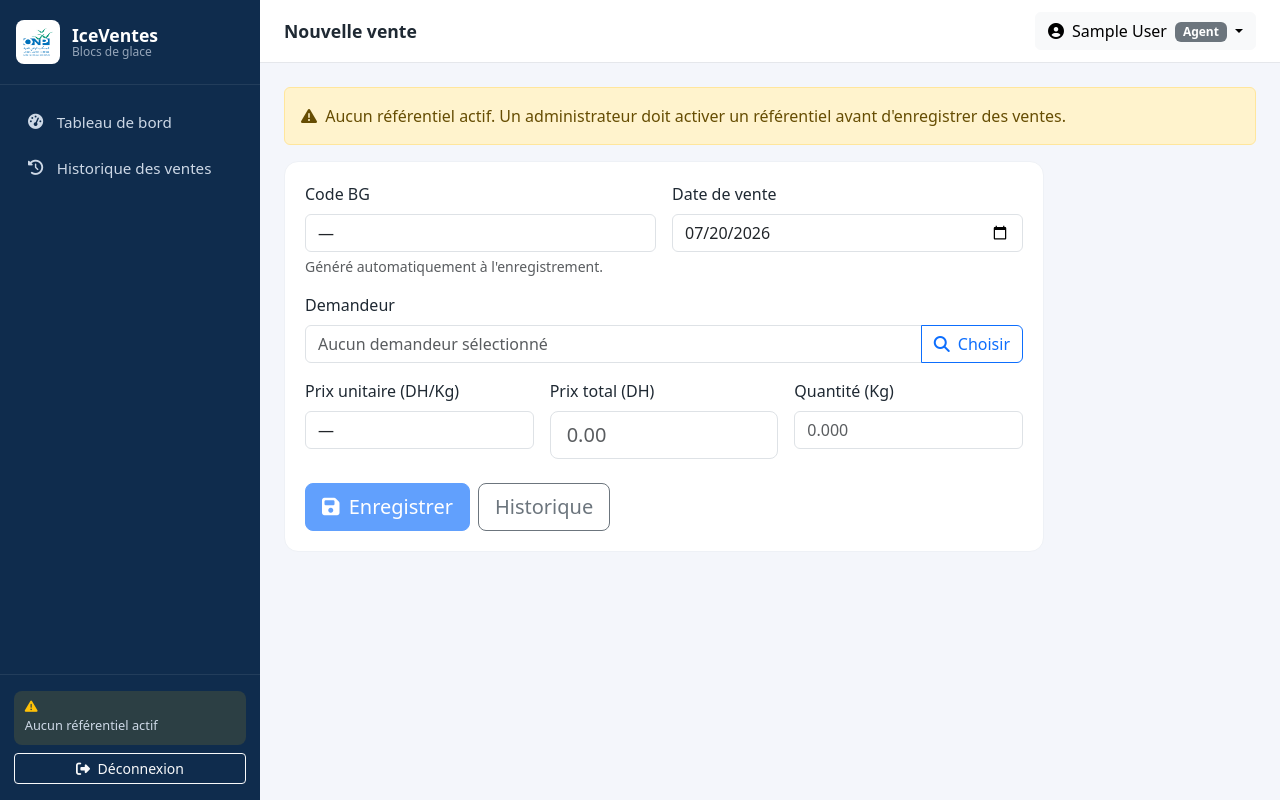
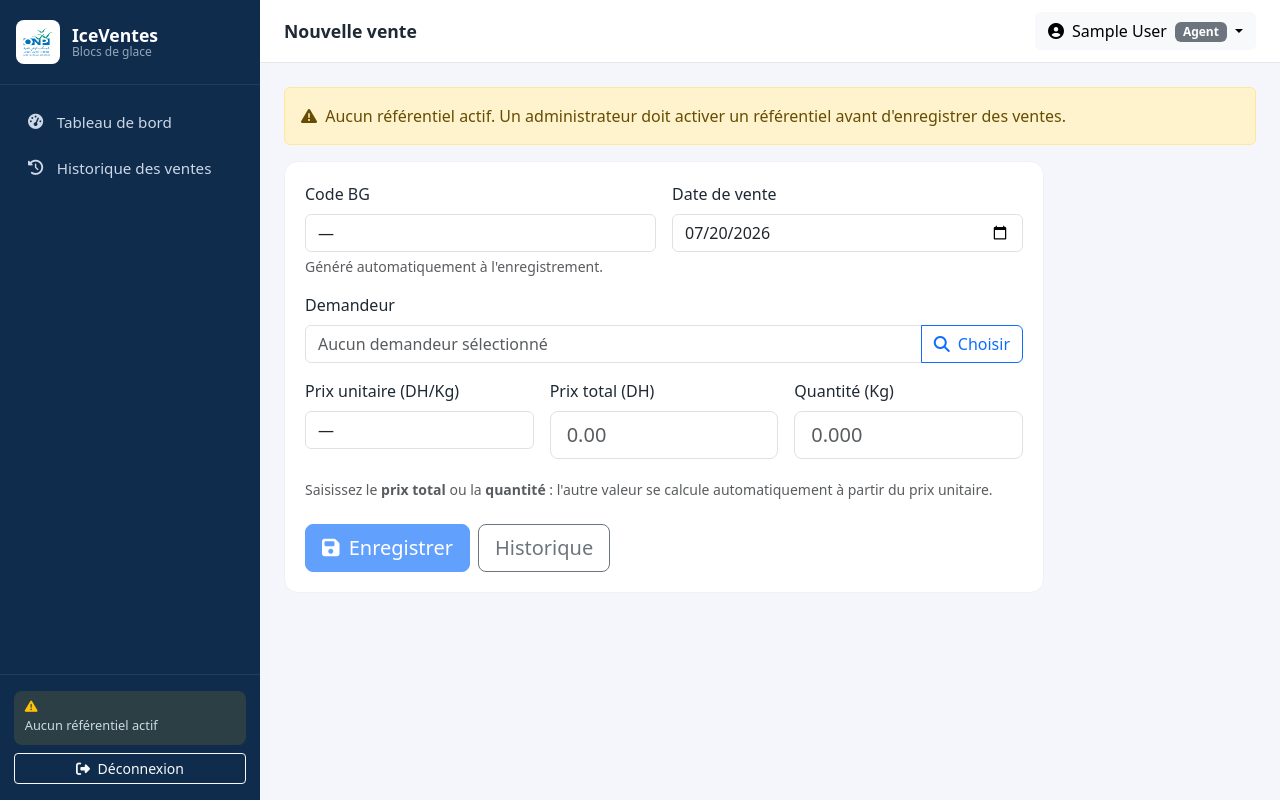
Before and after one commit to elkiyessewalid-hash/ice-connecte, a Django app: page /ventes/nouvelle/ in a window 1280 px wide. Run offline with Django 5.2, Linux system fonts and the light colour scheme; the visitor is signed in with stand-in values (Sample User, id 1); data that the repository does not hold is empty; some libraries are stand-ins or nearby versions.

Commit message:
feat(ventes): bidirectional price/quantity, single-click demandeur, filter reset
- Nouvelle Vente: enter either Prix total or Quantité; the other is computed
  live (client) and server-side. VenteForm honors the driven field via a hidden
  "saisie" flag. Fixes the FR-locale comma bug that made JS parse the unit price
  as 4 instead of 4.50 (|unlocalize + comma-tolerant parseFloat).
- Demandeur modal: single click selects (was double-click).
- Cache-bust vente.js (?v=3).
- Historique: "Réinitialiser les filtres" button shown when filters are active.

Tests: ventes suite green (adds quantity-first creation test).

Co-Authored-By: claude-flow <ruv@ruv.net>

```diff
--- a/apps/ventes/forms.py
+++ b/apps/ventes/forms.py
@@ -5,14 +5,17 @@ from django.utils import timezone
 from apps.demandeurs.models import Demandeur
 
 from .models import Vente
-from .services import calc_quantite
+from .services import calc_prix_total, calc_quantite
 
 
 class VenteForm(forms.ModelForm):
     """
-    Saisie d'une vente. L'utilisateur choisit un demandeur (via la modale) et
-    saisit le **prix total** ; la quantité et le prix unitaire sont déterminés
-    côté serveur à partir du référentiel actif (source de vérité).
+    Saisie d'une vente. L'utilisateur choisit un demandeur (via la modale) puis
+    saisit **soit le prix total, soit la quantité** ; l'autre valeur est calculée
+    à partir du prix unitaire du référentiel actif (source de vérité serveur).
+
+    Le champ caché ``saisie`` indique lequel des deux l'utilisateur a piloté, afin
+    de conserver exactement sa valeur et d'en déduire l'autre sans dérive d'arrondi.
     """
 
     demandeur = forms.ModelChoiceField(
@@ -23,7 +26,7 @@ class VenteForm(forms.ModelForm):
 
     class Meta:
         model = Vente
-        fields = ("demandeur", "prix_total", "date_vente")
+        fields = ("demandeur", "prix_total", "quantite", "date_vente")
         widgets = {
             "prix_total": forms.NumberInput(
                 attrs={
@@ -32,6 +35,15 @@ class VenteForm(forms.ModelForm):
                     "min": "0.01",
                     "placeholder": "0.00",
                     "id": "id_prix_total",
+                }
+            ),
+            "quantite": forms.NumberInput(
+                attrs={
+                    "class": "form-control form-control-lg",
+                    "step": "0.001",
+                    "min": "0.001",
+                    "placeholder": "0.000",
+                    "id": "id_quantite",
                 }
             ),
             "date_vente": forms.DateInput(
@@ -43,14 +55,11 @@ class VenteForm(forms.ModelForm):
     def __init__(self, *args, referentiel_actif=None, **kwargs):
         self.referentiel_actif = referentiel_actif
         super().__init__(*args, **kwargs)
+        # Les deux champs sont optionnels : un seul suffit, l'autre est calculé.
+        self.fields["prix_total"].required = False
+        self.fields["quantite"].required = False
         if not self.initial.get("date_vente"):
             self.initial["date_vente"] = timezone.localdate()
-
-    def clean_prix_total(self):
-        prix_total = self.cleaned_data["prix_total"]
-        if prix_total is None or prix_total <= 0:
-            raise forms.ValidationError("Le prix total doit être strictement positif.")
-        return prix_total
 
     def clean(self):
         cleaned = super().clean()
@@ -60,9 +69,23 @@ class VenteForm(forms.ModelForm):
                 "Aucun référentiel actif : impossible d'enregistrer une vente. "
                 "Demandez à un administrateur d'activer un référentiel."
             )
+        pu = self.referentiel_actif.prix_unitaire
         prix_total = cleaned.get("prix_total")
-        if prix_total is not None:
-            pu = self.referentiel_actif.prix_unitaire
-            # Quantité recalculée côté serveur (ne fait pas confiance au client).
+        quantite = cleaned.get("quantite")
+        saisie = (self.data.get("saisie") or "").strip()
+
+        # On préserve la valeur saisie par l'utilisateur et on calcule l'autre.
+        if saisie == "quantite" and quantite and quantite > 0:
+            cleaned["quantite"] = quantite
+            cleaned["prix_total"] = calc_prix_total(quantite, pu)
+        elif prix_total and prix_total > 0:
+            cleaned["prix_total"] = prix_total
             cleaned["quantite"] = calc_quantite(prix_total, pu)
+        elif quantite and quantite > 0:
+            cleaned["quantite"] = quantite
+            cleaned["prix_total"] = calc_prix_total(quantite, pu)
+        else:
+            raise forms.ValidationError(
+                "Saisissez un prix total ou une quantité (valeur strictement positive)."
+            )
         return cleaned
--- a/static/js/vente.js
+++ b/static/js/vente.js
@@ -7,26 +7,41 @@
   const form = document.getElementById("venteForm");
   if (!form) return;
 
-  const prixUnitaire = parseFloat(form.dataset.prixUnitaire || "0");
+  // Tolère un séparateur décimal virgule (locale FR) en plus du point.
+  const prixUnitaire = parseFloat((form.dataset.prixUnitaire || "0").replace(",", "."));
   const searchUrl = form.dataset.searchUrl;
 
   const prixTotalInput = document.getElementById("id_prix_total");
-  const quantiteAffichee = document.getElementById("quantiteAffichee");
+  const quantiteInput = document.getElementById("id_quantite");
+  const saisieInput = document.getElementById("id_saisie");
   const demandeurHidden = document.getElementById("id_demandeur");
   const demandeurDisplay = document.getElementById("demandeurDisplay");
 
-  // ---- Calcul live : Qté (Kg) = Prix total / Prix unitaire ----
-  function recalculerQuantite() {
+  // ---- Calcul live bidirectionnel ----
+  // Qté (Kg) = Prix total / Prix unitaire  ·  Prix total (DH) = Qté × Prix unitaire.
+  // Affecter .value par programme ne déclenche pas l'évènement "input" : pas de boucle.
+  function depuisPrixTotal() {
+    if (saisieInput) saisieInput.value = "total";
     const total = parseFloat(prixTotalInput.value);
     if (!prixUnitaire || isNaN(total) || total <= 0) {
-      quantiteAffichee.value = "";
+      quantiteInput.value = "";
       return;
     }
-    quantiteAffichee.value = (total / prixUnitaire).toFixed(3);
+    quantiteInput.value = (total / prixUnitaire).toFixed(3);
   }
-  if (prixTotalInput) {
-    prixTotalInput.addEventListener("input", recalculerQuantite);
-    recalculerQuantite(); // au cas où le champ est pré-rempli
+  function depuisQuantite() {
+    if (saisieInput) saisieInput.value = "quantite";
+    const qte = parseFloat(quantiteInput.value);
+    if (!prixUnitaire || isNaN(qte) || qte <= 0) {
+      prixTotalInput.value = "";
+      return;
+    }
+    prixTotalInput.value = (qte * prixUnitaire).toFixed(2);
+  }
+  if (prixTotalInput && quantiteInput) {
+    prixTotalInput.addEventListener("input", depuisPrixTotal);
+    quantiteInput.addEventListener("input", depuisQuantite);
+    if (prixTotalInput.value) depuisPrixTotal(); // champ éventuellement pré-rempli
   }
 
   // ---- Recherche de demandeurs (modale) ----
@@ -62,8 +77,8 @@
         '<span><strong>' + d.code + "</strong> — " + d.libelle + "</span>" +
         '<span class="badge bg-light text-dark">' + d.categorie + " · " + d.statut + "</span>" +
         "</div>";
-      // Double-clic = sélection (conforme à la spécification).
-      el.addEventListener("dblclick", function () {
+      // Clic simple = sélection (plus rapide qu'un double-clic).
+      el.addEventListener("click", function () {
         selectionnerDemandeur(d);
       });
       resultsBox.appendChild(el);
--- a/templates/ventes/nouvelle_vente.html
+++ b/templates/ventes/nouvelle_vente.html
@@ -1,5 +1,5 @@
 {% extends "base.html" %}
-{% load static %}
+{% load static l10n %}
 
 {% block title %}Nouvelle vente{% endblock %}
 {% block page_title %}Nouvelle vente{% endblock %}
@@ -15,8 +15,10 @@
 <div class="content-card" style="max-width: 760px;">
     <form method="post" id="venteForm" novalidate
           data-search-url="{% url 'demandeurs:search' %}"
-          data-prix-unitaire="{% if referentiel_actif %}{{ referentiel_actif.prix_unitaire }}{% else %}0{% endif %}">
+          data-prix-unitaire="{% if referentiel_actif %}{{ referentiel_actif.prix_unitaire|unlocalize }}{% else %}0{% endif %}">
         {% csrf_token %}
+        {# Indique quel champ l'utilisateur a piloté (prix total ou quantité). #}
+        <input type="hidden" name="saisie" id="id_saisie" value="total">
 
         {% if form.non_field_errors %}
         <div class="alert alert-danger">{{ form.non_field_errors }}</div>
@@ -58,17 +60,25 @@
                        value="{% if referentiel_actif %}{{ referentiel_actif.prix_unitaire }}{% else %}—{% endif %}" readonly>
             </div>
 
-            <!-- Prix total (saisi) -->
+            <!-- Prix total (saisissable) -->
             <div class="col-md-4">
                 <label class="form-label" for="id_prix_total">Prix total (DH)</label>
                 {{ form.prix_total }}
                 {% for e in form.prix_total.errors %}<div class="text-danger small">{{ e }}</div>{% endfor %}
             </div>
 
-            <!-- Quantité (auto) -->
+            <!-- Quantité (saisissable, liée au prix total) -->
             <div class="col-md-4">
-                <label class="form-label">Quantité (Kg)</label>
-                <input type="text" class="form-control" id="quantiteAffichee" readonly placeholder="0.000">
+                <label class="form-label" for="id_quantite">Quantité (Kg)</label>
+                {{ form.quantite }}
+                {% for e in form.quantite.errors %}<div class="text-danger small">{{ e }}</div>{% endfor %}
+            </div>
+
+            <div class="col-12">
+                <div class="form-text">
+                    Saisissez le <strong>prix total</strong> ou la <strong>quantité</strong> :
+                    l'autre valeur se calcule automatiquement à partir du prix unitaire.
+                </div>
             </div>
         </div>
 
@@ -92,7 +102,7 @@
             <div class="modal-body">
                 <input type="text" class="form-control mb-3" id="demandeurSearch"
                        placeholder="Rechercher par code ou nom…" autocomplete="off">
-                <p class="text-muted small mb-2">Double-cliquez sur une ligne pour sélectionner.</p>
+                <p class="text-muted small mb-2">Cliquez sur une ligne pour la sélectionner.</p>
                 <div class="list-group" id="demandeurResults"></div>
             </div>
         </div>
@@ -126,5 +136,5 @@
 {% endblock %}
 
 {% block extra_js %}
-<script src="{% static 'js/vente.js' %}"></script>
+<script src="{% static 'js/vente.js' %}?v=3"></script>
 {% endblock %}
```
Also changed, not shown: apps/ventes/tests.py (+16 -0 lines), templates/ventes/historique.html (+7 -0 lines).
